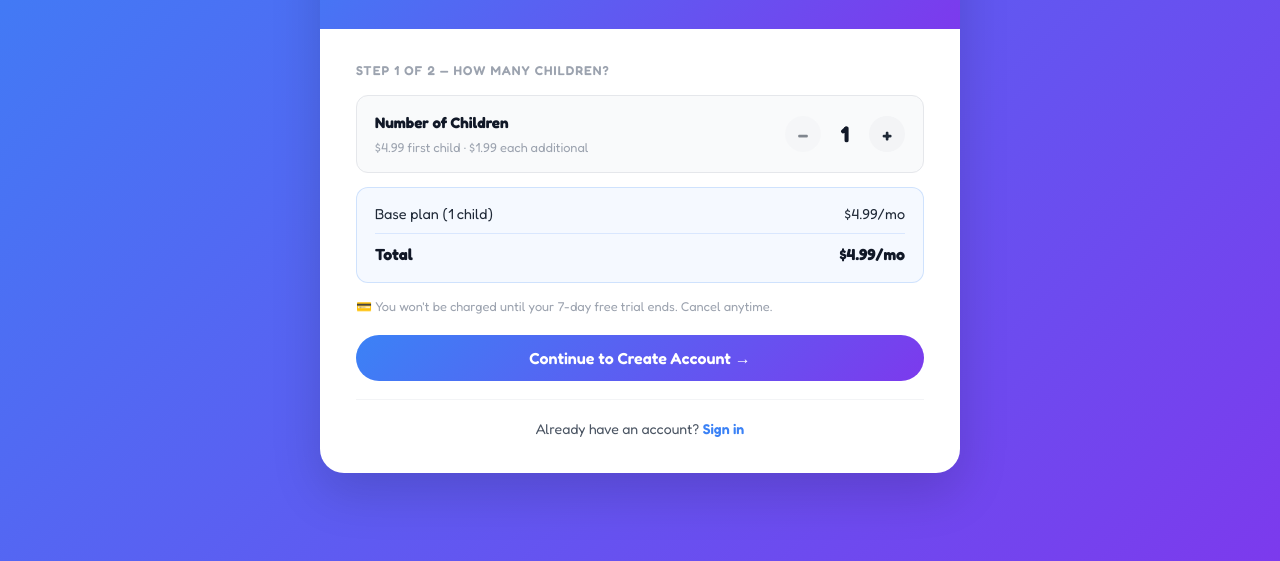
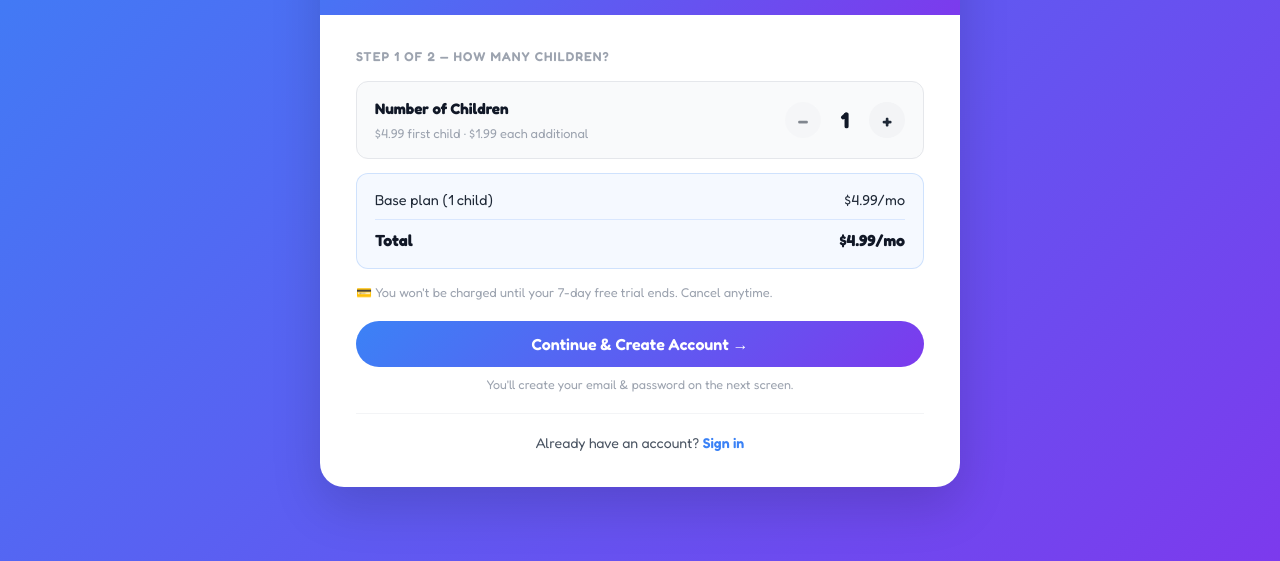
Before and after one commit to dylanksmith1995/bloxstudy, a plain HTML site: page signup.html in a window 1280 px wide. Shown: the part 239-800 px from the top of the page. Drawn offline with Linux system fonts and the light colour scheme.

Commit message:
Clarify signup button text - users create account on next screen

```diff
--- a/signup.html
+++ b/signup.html
@@ -57,8 +57,9 @@
         </p>
 
         <button type="submit" class="btn btn-primary btn-full" id="signup-btn">
-          Continue to Create Account →
+          Continue &amp; Create Account →
         </button>
+        <p style="font-size:0.78rem; color:var(--gray-400); text-align:center; margin-top:8px;">You'll create your email &amp; password on the next screen.</p>
 
       </form>
 
@@ -113,7 +114,7 @@
     form.addEventListener('submit', (e) => {
       e.preventDefault();
       localStorage.setItem('bs_pending_children', childCount);
-      window.location.href = 'https://us-east-13soun7hqr.auth.us-east-1.amazoncognito.com/oauth2/authorize?client_id=55nrg7p0vrhut4mlmlqn87pd7i&response_type=code&scope=email+openid&redirect_uri=https%3A%2F%2Fleafy-travesseiro-6048df.netlify.app%2Fdashboard.html&screen_hint=signup';
+      window.location.href = 'https://us-east-13soun7hqr.auth.us-east-1.amazoncognito.com/oauth2/authorize?client_id=55nrg7p0vrhut4mlmlqn87pd7i&response_type=code&scope=email+openid&redirect_uri=https%3A%2F%2Fleafy-travesseiro-6048df.netlify.app%2Fdashboard.html';
     });
   </script>
 </body>
```
